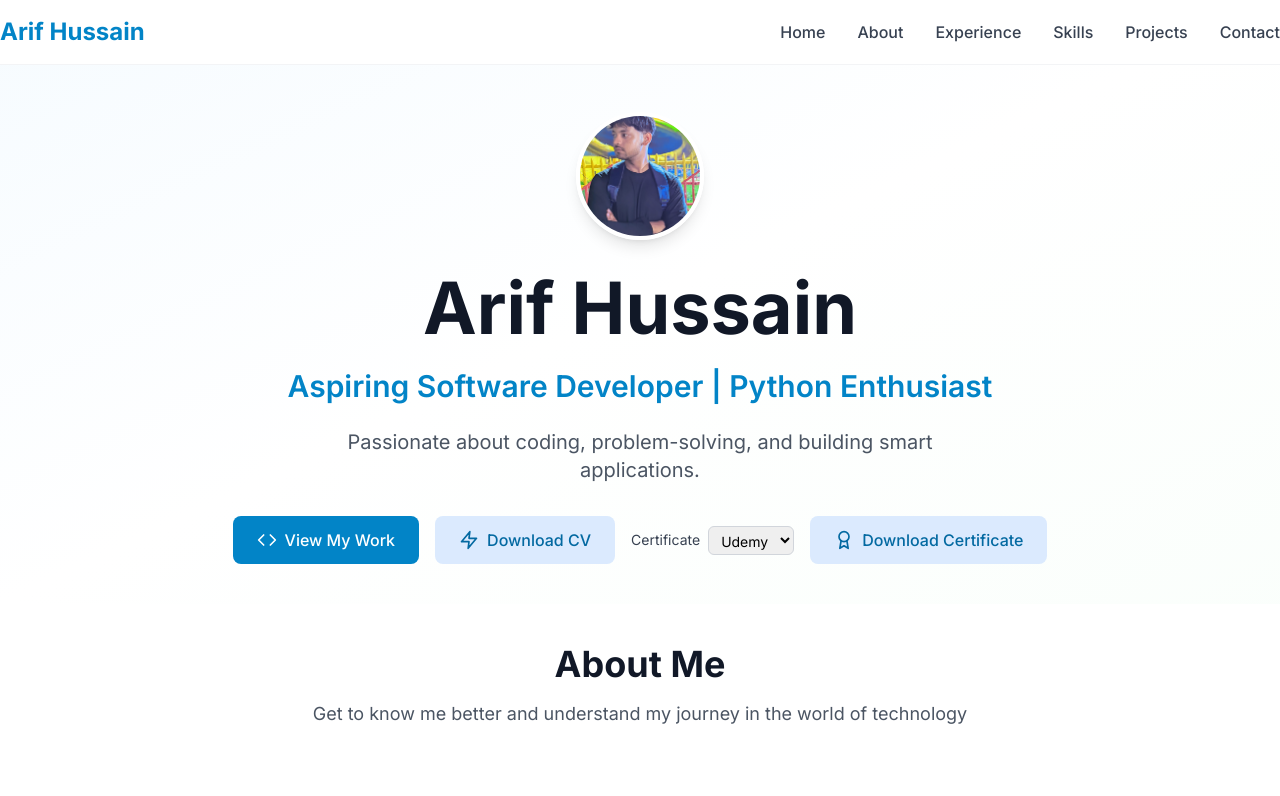
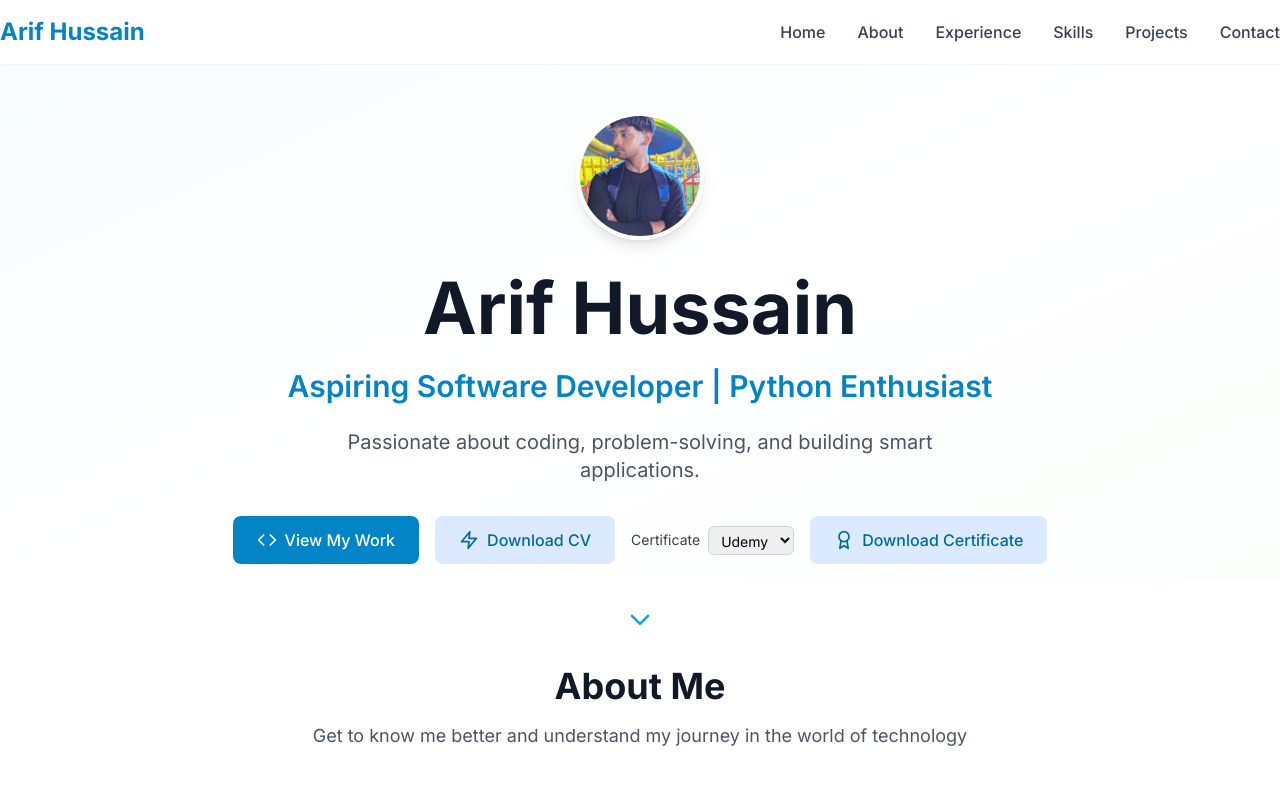
Before and after one commit to arifhussain107/Portfolio-Project, a React (Vite) app: page / in a window 1280 px wide. Shown: the top 796 px of the page. Built offline with nearby package versions, Linux system fonts and the light colour scheme.

Commit message:
Add down arrow animation and reduce spacing between Hero and About sections

```diff
--- a/src/components/About.tsx
+++ b/src/components/About.tsx
@@ -1,6 +1,6 @@
 import React from 'react'
 import { motion } from 'framer-motion'
-import { GraduationCap, Calendar, MapPin } from 'lucide-react'
+import { GraduationCap, Calendar, MapPin, ChevronDown } from 'lucide-react'
 
 const About: React.FC = () => {
   const education = [
@@ -28,8 +28,25 @@ const About: React.FC = () => {
   ]
 
   return (
-    <section id="about" className="section-padding pt-10 pb-8 bg-white">
+    <section id="about" className="section-padding pt-4 pb-8 bg-white">
       <div className="container-custom">
+        {/* Down Arrow Animation */}
+        <motion.div
+          initial={{ opacity: 0, y: -20 }}
+          whileInView={{ opacity: 1, y: 0 }}
+          transition={{ duration: 0.6 }}
+          viewport={{ once: true }}
+          className="text-center mb-8"
+        >
+          <motion.div
+            animate={{ y: [0, 10, 0] }}
+            transition={{ repeat: Infinity, duration: 2, ease: "easeInOut" }}
+            className="inline-block"
+          >
+            <ChevronDown size={32} className="text-primary-500" />
+          </motion.div>
+        </motion.div>
+
         <motion.div
           initial={{ y: 30, opacity: 0 }}
           whileInView={{ y: 0, opacity: 1 }}
--- a/src/components/Hero.tsx
+++ b/src/components/Hero.tsx
@@ -37,7 +37,7 @@ const Hero: React.FC = () => {
   }
 
   return (
-    <section id="home" className="section-padding pt-28 pb-10 bg-gradient-to-br from-accent-blue/30 via-white to-accent-mint/30">
+    <section id="home" className="section-padding pt-28 pb-4 bg-gradient-to-br from-accent-blue/30 via-white to-accent-mint/30">
       <div className="container-custom">
         <div className="text-center max-w-4xl mx-auto">
           {/* Profile Picture */}
```
